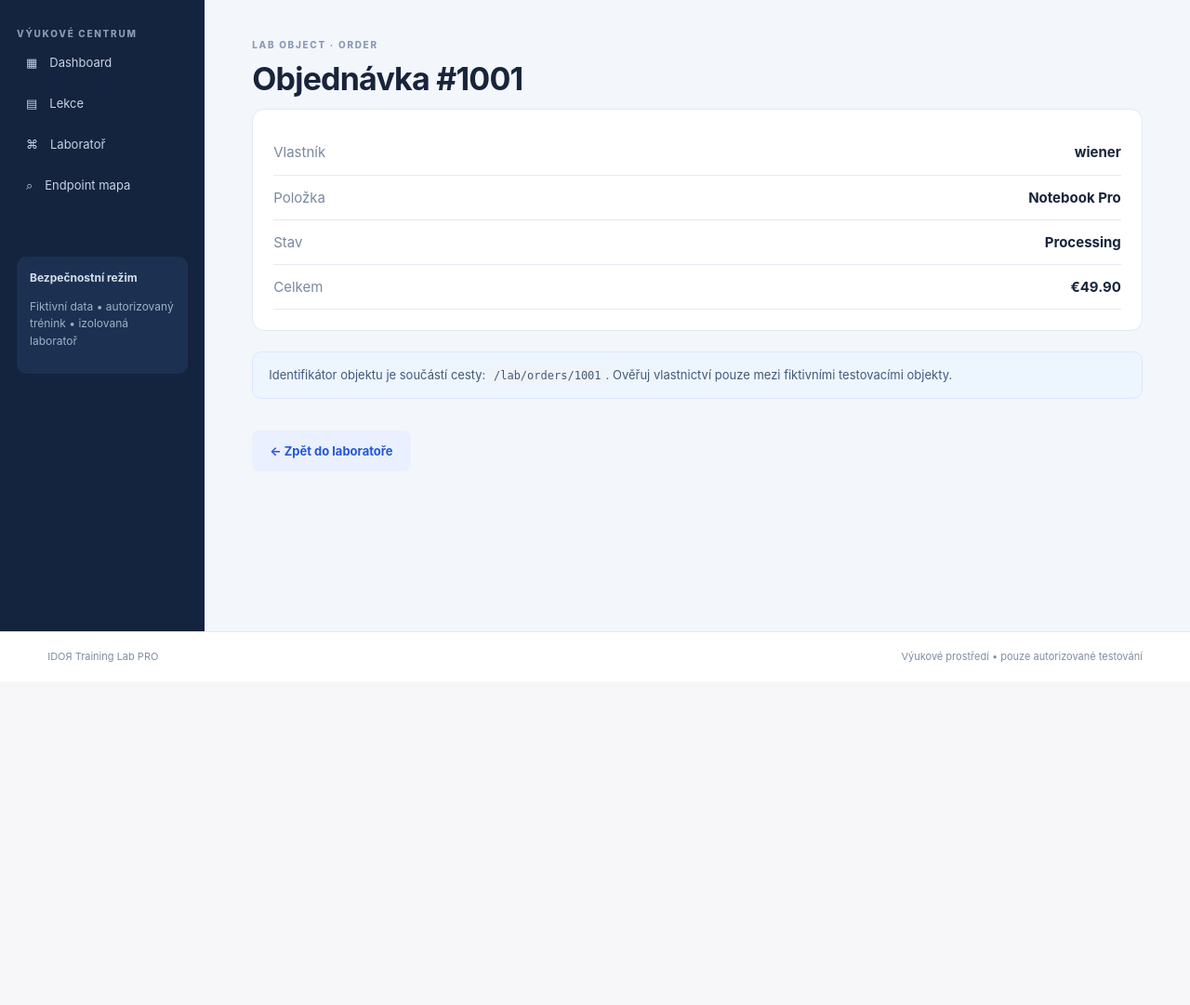
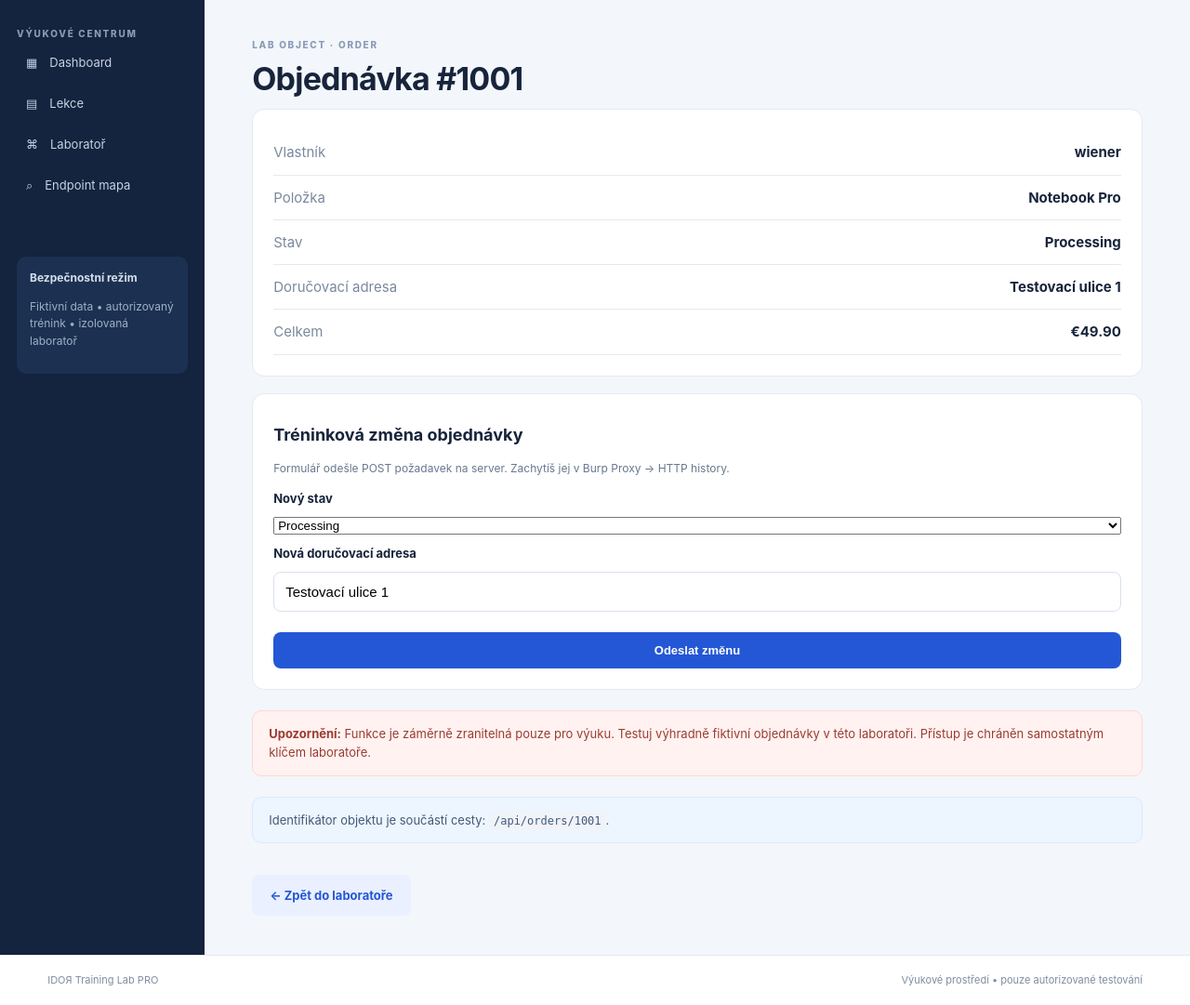
Before and after one commit to idor-lab/idor-training-lab, a Flask app: page /lab/orders/1001 in a window 1280 px wide. Shown: the part 69-1150 px from the top of the page at 93% size. Before the commit the page ends 781 px from the top, so only its background shows below. Run offline with Flask 3, Linux system fonts and the light colour scheme; the visitor is signed in with stand-in values (Sample User, id 1).

Commit message:
Update order.html

```diff
--- a/templates/order.html
+++ b/templates/order.html
@@ -1 +1,28 @@
-{% extends "base.html" %}{% block content %}<div class="eyebrow">LAB OBJECT · ORDER</div><h1>Objednávka #{{order_id}}</h1><div class="panel"><div class="detailline"><span>Vlastník</span><b>{{order.owner}}</b></div><div class="detailline"><span>Položka</span><b>{{order.item}}</b></div><div class="detailline"><span>Stav</span><b>{{order.status}}</b></div><div class="detailline"><span>Celkem</span><b>{{order.total}}</b></div></div><div class="notice">Identifikátor objektu je součástí cesty: <code>/lab/orders/{{order_id}}</code>. Ověřuj vlastnictví pouze mezi fiktivními testovacími objekty.</div><a class="btn secondary" href="/lab">← Zpět do laboratoře</a>{% endblock %}
+{% extends "base.html" %}{% block content %}
+<div class="eyebrow">LAB OBJECT · ORDER</div>
+<h1>Objednávka #{{order_id}}</h1>
+<div class="panel">
+  <div class="detailline"><span>Vlastník</span><b>{{order.owner}}</b></div>
+  <div class="detailline"><span>Položka</span><b>{{order.item}}</b></div>
+  <div class="detailline"><span>Stav</span><b>{{order.status}}</b></div>
+  <div class="detailline"><span>Doručovací adresa</span><b>{{order.delivery_address}}</b></div>
+  <div class="detailline"><span>Celkem</span><b>{{order.total}}</b></div>
+</div>
+<section class="panel" style="margin-top:18px">
+  <h2>Tréninková změna objednávky</h2>
+  <p class="muted">Formulář odešle POST požadavek na server. Zachytíš jej v Burp Proxy → HTTP history.</p>
+  <form method="post" action="/api/orders/{{order_id}}" class="edit-form">
+    <label for="status">Nový stav</label>
+    <select id="status" name="status">
+      <option value="Processing">Processing</option><option value="Shipped">Shipped</option>
+      <option value="Delivered">Delivered</option><option value="Cancelled">Cancelled</option>
+    </select>
+    <label for="delivery_address">Nová doručovací adresa</label>
+    <input id="delivery_address" name="delivery_address" value="{{order.delivery_address}}">
+    <button class="btn" type="submit">Odeslat změnu</button>
+  </form>
+</section>
+<div class="notice danger"><b>Upozornění:</b> Funkce je záměrně zranitelná pouze pro výuku. Testuj výhradně fiktivní objednávky v této laboratoři. Přístup je chráněn samostatným klíčem laboratoře.</div>
+<div class="notice">Identifikátor objektu je součástí cesty: <code>/api/orders/{{order_id}}</code>.</div>
+<a class="btn secondary" href="/lab">← Zpět do laboratoře</a>
+{% endblock %}
```
